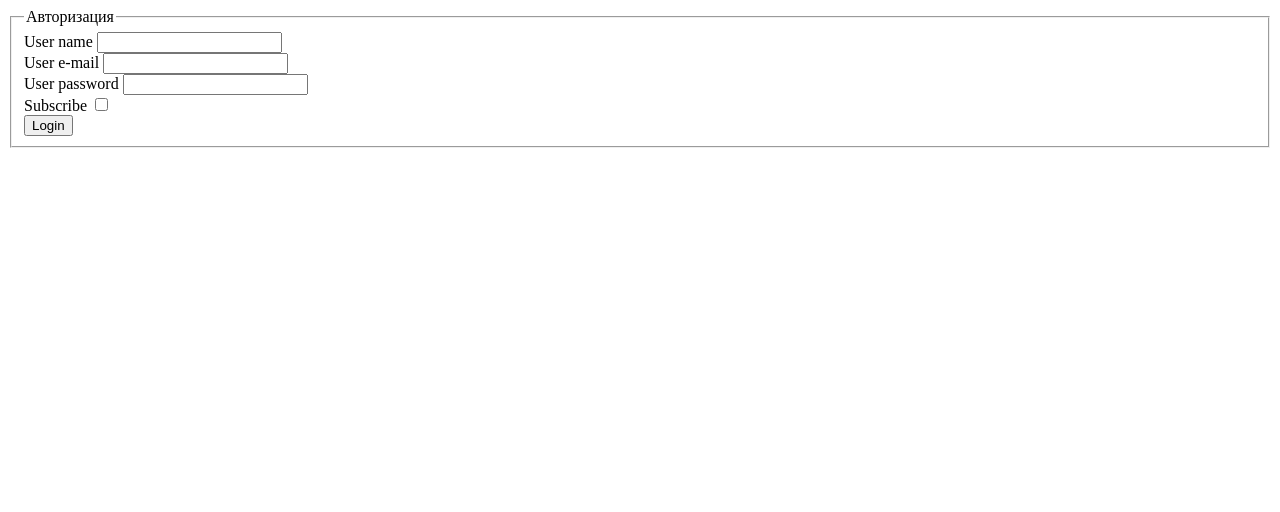
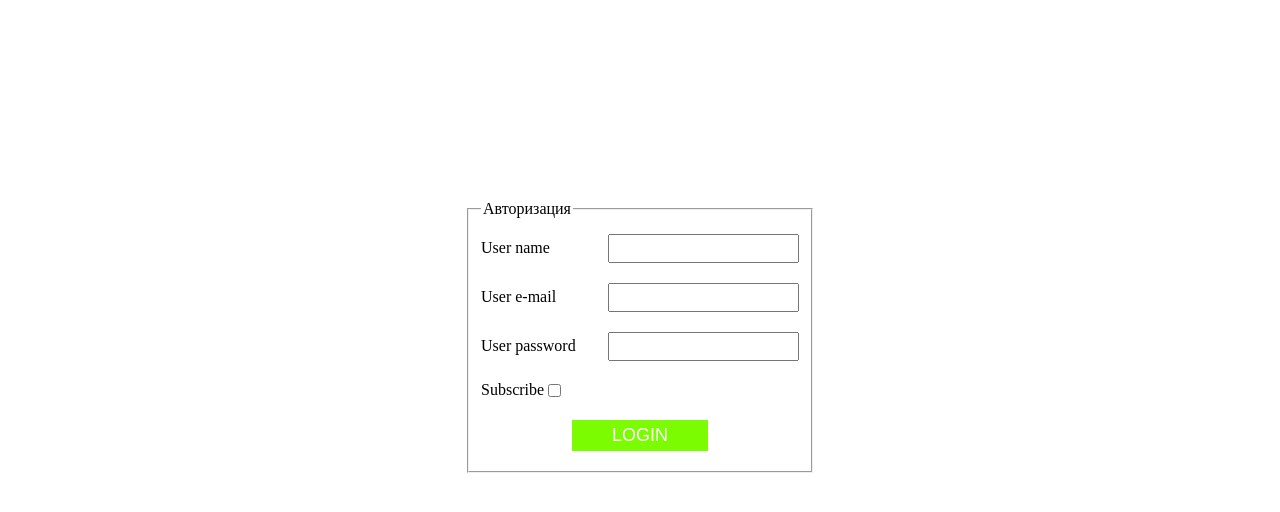
Before and after one commit to 93alfredmonin/form-php, a PHP site: page / in a window 1280 px wide. Shown: the top 512 px of the page. Run offline with PHP 8.4, Linux system fonts and the light colour scheme.

Commit message:
created-css

```diff
--- a/front/index.html
+++ b/front/index.html
@@ -17,26 +17,29 @@
                 <legend>Авторизация</legend>
                 <div class="auth__row">
                     <label for="username">User name</label>
-                    <input type="text" id="username">
+                    <input class="auth__text" type="text" id="username">
+                    <i class="auth__error">Don't content (_, {}, -, $, 0-9) legth > 5 chars</i>
                 </div>
 
                 <div class="auth__row">
                     <label for="useremail">User e-mail</label>
-                    <input type="text" id="useremail">
+                    <input class="auth__text" type="text" id="useremail">
                 </div>
 
                 <div class="auth__row">
                     <label for="userpass">User password</label>
-                    <input type="password" id="userpass">
+                    <input class="auth__text" type="password" id="userpass">
                 </div>
 
-                <div class="auth__check">
-                    <label>
-                        Subscribe
-                        <input type="checkbox" id="usersubscribe">
-                    </label>
+
+                <label class="auth__check">
+                    Subscribe
+                    <input type="checkbox" id="usersubscribe">
+                </label>
+
+                <div class="auth__row">
+                    <button class="auth__btn">Login</button>
                 </div>
-                <button>Login</button>
             </fieldset>
         </form>
     </main>
--- a/front/style.css
+++ b/front/style.css
@@ -1,3 +1,47 @@
-h1{
-    background: yellow;
+.auth{
+    max-width: 350px;
+    margin: 200px auto 0 auto;
+
 }
+
+.auth__row{
+    display: flex;
+    justify-content: space-between;
+    padding: 10px 0;
+    align-items: center;
+    flex-wrap: wrap;
+}
+
+.auth__error{
+    color: red;
+    font-size: 14px;
+    margin-top: 10px;
+    display: none;
+
+}
+.auth__check{
+    padding: 10px 0;
+    display: flex;
+    align-items: center;
+
+}
+.auth__text{
+    padding: 5px;
+    height: 15px;
+
+}
+
+.auth__btn{
+    margin: 0 auto;
+    padding: 5px 40px;
+    background: lawngreen;
+    color: #ffffff;
+    border: none;
+    font-size: 18px;
+    text-transform: uppercase;
+    cursor: pointer;
+    transition: 0.3s;
+}
+.auth__btn:hover{
+    background: rgb(90, 175, 4);
+}
```
